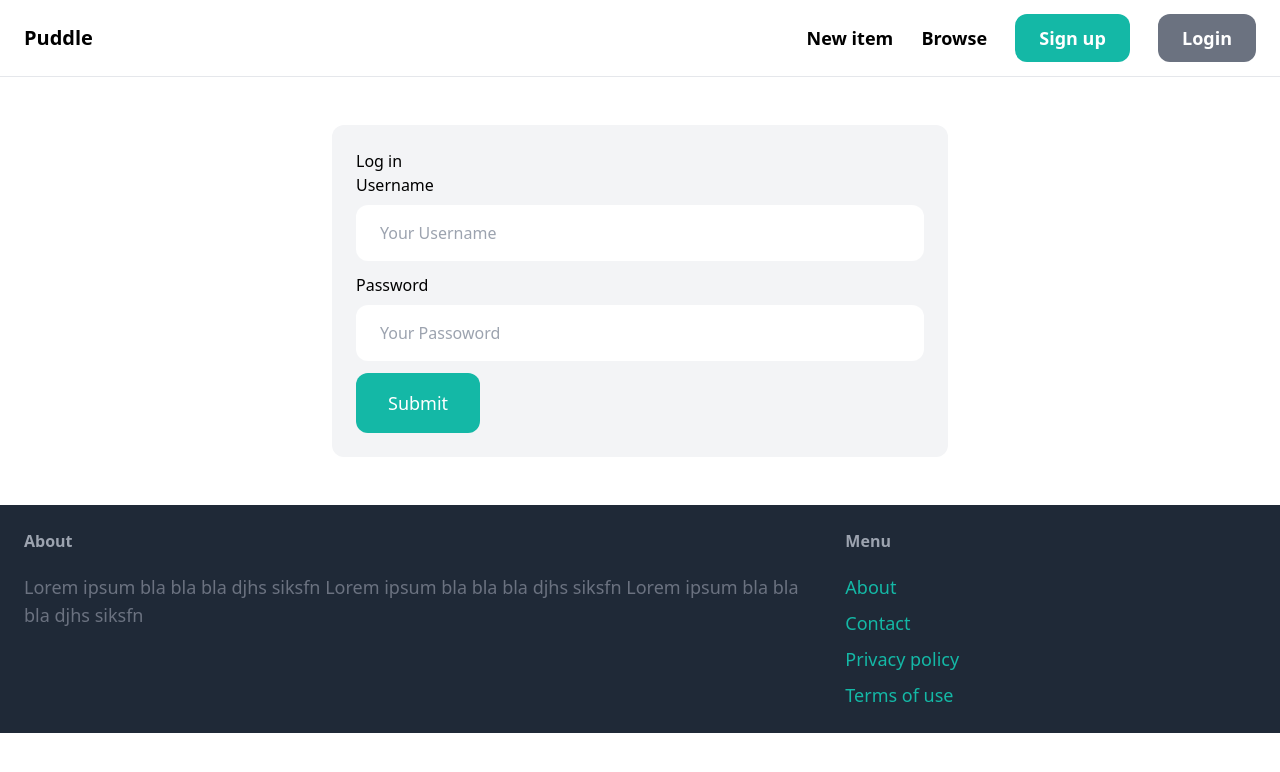
After one commit to saminov19/marketplace-puddle, a Django app: page /login/ in a window 1280 px wide. The commit adds this page. Shown: the top 772 px of the page. Run offline with Django 4.2, Linux system fonts and the light colour scheme; some libraries are stand-ins or nearby versions.

Commit message:
added sign up and login functions/pages

```diff
--- /dev/null
+++ b/puddle/core/forms.py
@@ -0,0 +1,18 @@
+from django import forms
+from django.contrib.auth.forms import UserCreationForm, AuthenticationForm
+from django.contrib.auth.models import User
+
+class LoginForm(AuthenticationForm):
+    username = forms.CharField(widget=forms.TimeInput(attrs={ 'placeholder':'Your Username', 'class':'w-full py-4 px-6 rounded-xl'}))
+    password = forms.CharField(widget=forms.PasswordInput(attrs={ 'placeholder':'Your Passoword', 'class':'w-full py-4 px-6 rounded-xl'}))
+
+
+class SignupForm(UserCreationForm):
+    class Meta:
+        model=User
+        fields=('username','email','password1','password2')
+
+    username = forms.CharField(widget=forms.TimeInput(attrs={ 'placeholder':'Your Username', 'class':'w-full py-4 px-6 rounded-xl'}))
+    email = forms.CharField(widget=forms.EmailInput(attrs={ 'placeholder':'Your Email', 'class':'w-full py-4 px-6 rounded-xl'}))
+    password1 = forms.CharField(widget=forms.PasswordInput(attrs={ 'placeholder':'Your Passoword', 'class':'w-full py-4 px-6 rounded-xl'}))
+    password2 = forms.CharField(widget=forms.PasswordInput(attrs={ 'placeholder':'Repeat Password', 'class':'w-full py-4 px-6 rounded-xl'}))
--- a/puddle/core/templates/core/base.html
+++ b/puddle/core/templates/core/base.html
@@ -15,8 +15,13 @@
                 <a href="#" class="text-lg font-semibold hover:text-gray-500">New item</a>
                 <a href="#" class="text-lg font-semibold hover:text-gray-500">Browse</a>
 
-                <a href="#" class="px-6 py-3 text-lg font-semibold bg-teal-500 text-white rounded-xl hover:bg-teal-700">Sign up</a>
-                <a href="#" class="px-6 py-3 text-lg font-semibold bg-gray-500 text-white rounded-xl hover:bg-gray-700">Login</a>
+                {% if request.user.is_authenticated %}
+                    <a href="#" class="px-6 py-3 text-lg font-semibold bg-teal-500 text-white rounded-xl hover:bg-teal-700">Inbox</a>
+                    <a href="#" class="px-6 py-3 text-lg font-semibold bg-gray-500 text-white rounded-xl hover:bg-gray-700">Dashboard</a>
+                {% else %}
+                    <a href="{% url 'core:signup' %}" class="px-6 py-3 text-lg font-semibold bg-teal-500 text-white rounded-xl hover:bg-teal-700">Sign up</a>
+                    <a href="{% url 'core:login' %}" class="px-6 py-3 text-lg font-semibold bg-gray-500 text-white rounded-xl hover:bg-gray-700">Login</a>
+                {% endif %}
             </div>
         </nav>
         <div class="px-6 py-6">
@@ -33,7 +38,7 @@
                 <h3 class="mb-5 font-semibold text-gray-400">Menu</h3>
                 <ul class="space-y-2">
                     <li><a href="#" class="text-lg text-teal-500 hover:text-teal-700">About</a></li>
-                    <li><a href="{% url 'contact' %}" class="text-lg text-teal-500 hover:text-teal-700">Contact</a></li>
+                    <li><a href="{% url 'core:contact' %}" class="text-lg text-teal-500 hover:text-teal-700">Contact</a></li>
                     <li><a href="#" class="text-lg text-teal-500 hover:text-teal-700">Privacy policy</a></li>
                     <li><a href="#" class="text-lg text-teal-500 hover:text-teal-700">Terms of use</a></li>
 
--- /dev/null
+++ b/puddle/core/templates/core/login.html
@@ -0,0 +1,36 @@
+{% extends 'core/base.html' %}
+
+{% block title %} Log in {% endblock %}
+
+
+{% block content %}
+<div class="w-1/2 my-6 mx-auto p-6 bg-gray-100 rounded-xl"
+    <h1 class="mb-6 text-3xl"> Log in </h1>
+
+    <forms method="post" action=".">
+        {% csrf_token %}
+
+        <div class="mb-3">
+            <label class="inline-block mb-2"> Username </label> <br>
+            {{ form.username }}
+        </div>
+
+        <div class="mb-3">
+            <label class="inline-block mb-2"> Password </label> <br>
+            {{ form.password }}
+        </div>
+
+        {% if form.error or form.non_field_errors %}
+            <div class="mb-3 p-6 bg-red-100 rounded-xl">
+                {% for field in form %}
+                    {{ field.errors }}
+                {% endfor %}
+
+                {{ form.non_field_errors }}
+            </div>
+        {% endif %}
+
+        <button class="py-4 px-8 text-lg bg-teal-500 hover:bg-teal-700 rounded-xl text-white"> Submit </button>
+    </forms>
+</div>
+{% endblock %}
--- /dev/null
+++ b/puddle/core/urls.py
@@ -0,0 +1,14 @@
+from django.contrib.auth import views as auth_views
+from django.urls import path
+from . import views
+from .forms import LoginForm
+
+app_name ='core'
+
+
+urlpatterns = [
+    path('',views.index, name='index'),
+    path('contact/',views.contact, name='contact'),
+    path('signup/',views.signup, name='signup'),
+    path('login/',auth_views.LoginView.as_view(template_name='core/login.html', authentication_form=LoginForm), name='login')
+]
--- a/puddle/puddle/settings.py
+++ b/puddle/puddle/settings.py
@@ -27,7 +27,9 @@ DEBUG = True
 
 ALLOWED_HOSTS = []
 
-
+LOGIN_URL = '/login/'
+LOGIN_REDIRECT_URL ='/'
+LOGOUT_REDIRECT_URL ='/'
 # Application definition
 
 INSTALLED_APPS = [
--- a/puddle/puddle/urls.py
+++ b/puddle/puddle/urls.py
@@ -2,11 +2,9 @@ from django.conf import settings
 from django.conf.urls.static import static
 from django.contrib import admin
 from django.urls import path, include
-from core.views import index, contact
 
 urlpatterns = [
-    path('', index, name="index"),
+    path('', include('core.urls')),
     path('items/', include('item.urls')),
-    path('contact/', contact, name="contact"),
     path('admin/', admin.site.urls),
 ] + static(settings.MEDIA_URL, document_root=settings.MEDIA_ROOT)
```
Also changed, not shown: puddle/core/templates/core/signup.html (added, +46 -0 lines), puddle/core/views.py (+15 -1 lines).
